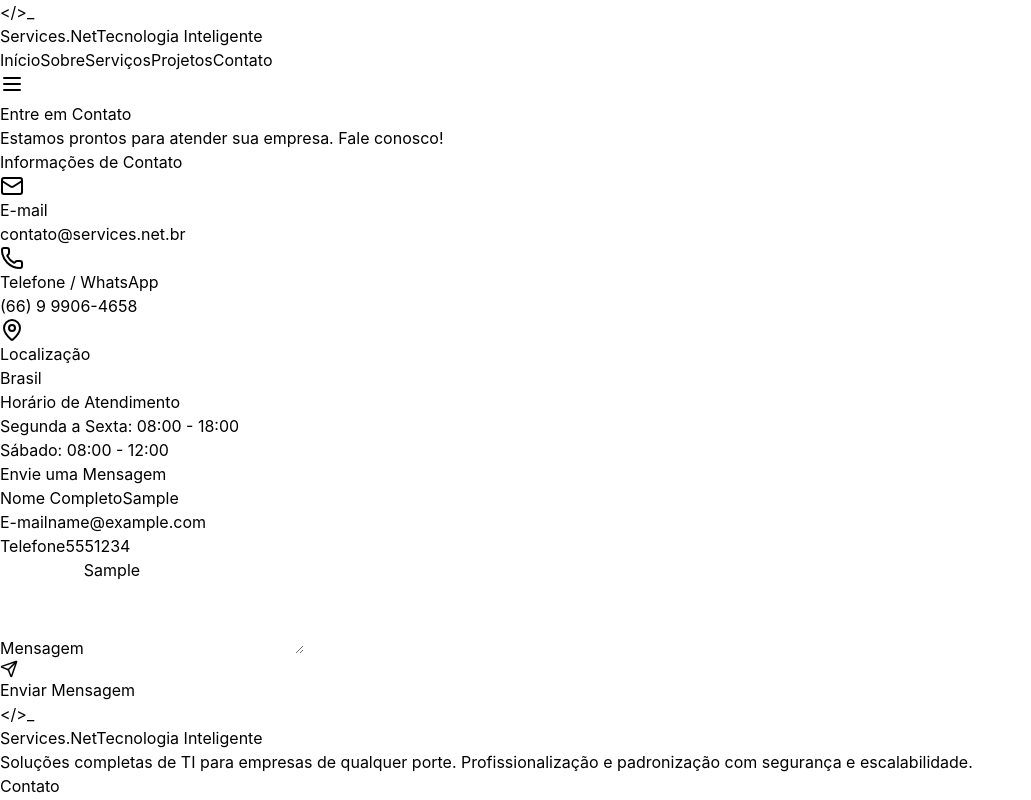
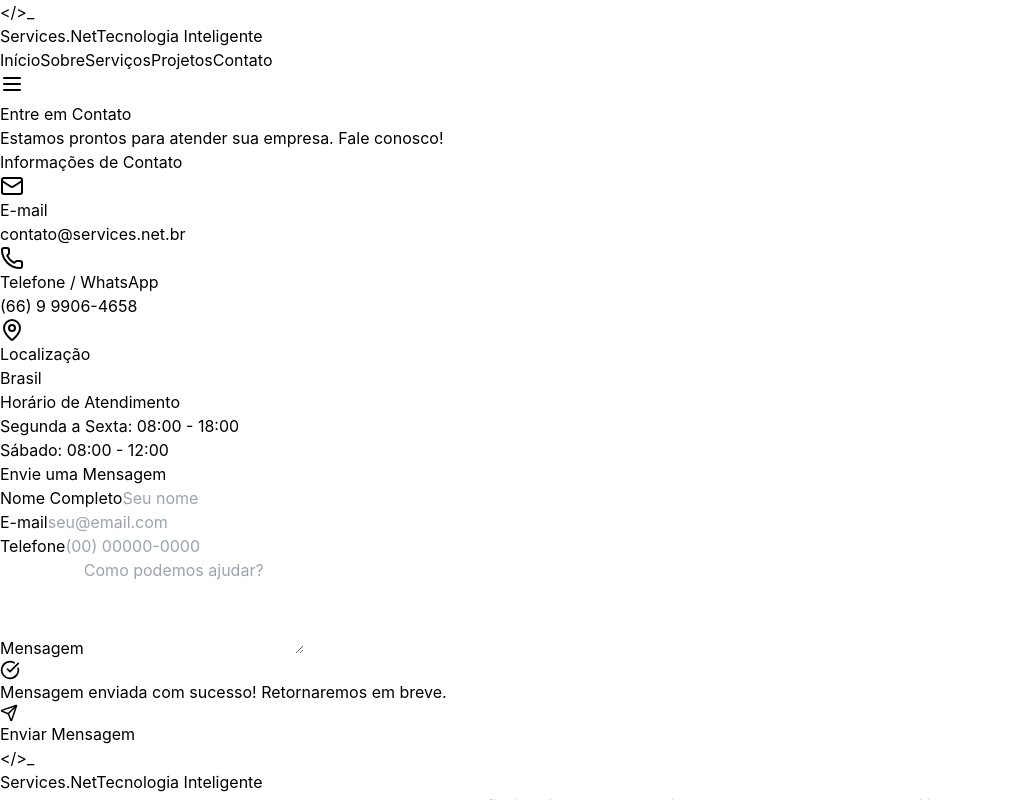
Before and after one commit to NZ-247/WebSite-ServicesNET, a React (Vite) app: page /contato in a window 1280 px wide. Both pictures are taken after typing "Sample", "name@example.com", "5551234", "Sample" into the empty fields and a click on the button "Enviar Mensagem". Shown: the top 800 px of the page, without its empty margins (0-1031 px from the left). Built offline with nearby package versions, Linux system fonts and the light colour scheme.

Commit message:
Adicionado funcionalidade de envio de formulário

```diff
--- a/package.json
+++ b/package.json
@@ -11,7 +11,7 @@
     "preview": "vite preview"
   },
   "dependencies": {
-    "@lumi.new/sdk": "0.2.1",
+    "@emailjs/browser": "^4.3.3",
     "framer-motion": "12.23.11",
     "lucide-react": "0.540.0",
     "react": "18.3.1",
--- a/src/pages/Contato.tsx
+++ b/src/pages/Contato.tsx
@@ -1,17 +1,44 @@
-import React from "react"
-import {Mail, Phone, MapPin, Send} from 'lucide-react'
+import React, { useRef, useState } from "react"
+import {Mail, Phone, MapPin, Send, CheckCircle, AlertCircle} from 'lucide-react'
+import emailjs from '@emailjs/browser'
 import Header from "../components/Header"
 import Footer from "../components/Footer"
 
 /**
  * Contato Page - Formulário e Informações de Contato
  * EDITÁVEL: Modifique informações de contato e formulário
+ *
+ * CONFIGURAÇÃO EMAILJS:
+ * 1. Obtenha sua Public Key em: https://dashboard.emailjs.com/admin/account
+ * 2. Substitua "YOUR_PUBLIC_KEY_HERE" abaixo pela sua chave
  */
 const Contato: React.FC = () => {
-  const handleSubmit = (e: React.FormEvent) => {
+  const formRef = useRef<HTMLFormElement>(null)
+  const [isSubmitting, setIsSubmitting] = useState(false)
+  const [submitStatus, setSubmitStatus] = useState<'idle' | 'success' | 'error'>('idle')
+
+  const handleSubmit = async (e: React.FormEvent) => {
     e.preventDefault()
-    // EDITÁVEL: Adicione lógica de envio de formulário aqui
-    alert("Formulário enviado! Em breve entraremos em contato.")
+    setIsSubmitting(true)
+    setSubmitStatus('idle')
+
+    try {
+      // EDITÁVEL: Substitua "YOUR_PUBLIC_KEY_HERE" pela sua Public Key do EmailJS
+      await emailjs.sendForm(
+        'service_ph98cku',      // Service ID (SMTP server)
+        'template_89ss8kl',     // Template ID (Contact Us)
+        formRef.current!,
+        'K79p6eQqic_O5nuLb'  // ⚠️ SUBSTITUA PELA SUA PUBLIC KEY
+      )
+
+      setSubmitStatus('success')
+      formRef.current?.reset()
+    } catch (error) {
+      console.error('Erro ao enviar email:', error)
+      setSubmitStatus('error')
+    } finally {
+      setIsSubmitting(false)
+    }
   }
 
   return (
@@ -102,7 +129,7 @@ const Contato: React.FC = () => {
                 Envie uma Mensagem
               </h2>
 
-              <form onSubmit={handleSubmit} className="space-y-4">
+              <form ref={formRef} onSubmit={handleSubmit} className="space-y-4">
                 {/* Nome */}
                 <div>
                   <label className="block text-sm font-medium text-gray-300 mb-2">
@@ -110,8 +137,10 @@ const Contato: React.FC = () => {
                   </label>
                   <input
                     type="text"
+                    name="user_name"
                     required
-                    className="w-full px-4 py-3 bg-black/50 border border-gray-700 rounded-lg text-white focus:outline-none focus:border-blue-500 transition-colors"
+                    disabled={isSubmitting}
+                    className="w-full px-4 py-3 bg-black/50 border border-gray-700 rounded-lg text-white focus:outline-none focus:border-blue-500 transition-colors disabled:opacity-50"
                     placeholder="Seu nome"
                   />
                 </div>
@@ -123,8 +152,10 @@ const Contato: React.FC = () => {
                   </label>
                   <input
                     type="email"
+                    name="user_email"
                     required
-                    className="w-full px-4 py-3 bg-black/50 border border-gray-700 rounded-lg text-white focus:outline-none focus:border-blue-500 transition-colors"
+                    disabled={isSubmitting}
+                    className="w-full px-4 py-3 bg-black/50 border border-gray-700 rounded-lg text-white focus:outline-none focus:border-blue-500 transition-colors disabled:opacity-50"
                     placeholder="seu@email.com"
                   />
                 </div>
@@ -136,7 +167,9 @@ const Contato: React.FC = () => {
                   </label>
                   <input
                     type="tel"
-                    className="w-full px-4 py-3 bg-black/50 border border-gray-700 rounded-lg text-white focus:outline-none focus:border-blue-500 transition-colors"
+                    name="user_phone"
+                    disabled={isSubmitting}
+                    className="w-full px-4 py-3 bg-black/50 border border-gray-700 rounded-lg text-white focus:outline-none focus:border-blue-500 transition-colors disabled:opacity-50"
                     placeholder="(00) 00000-0000"
                   />
                 </div>
@@ -147,20 +180,38 @@ const Contato: React.FC = () => {
                     Mensagem
                   </label>
                   <textarea
+                    name="message"
                     required
                     rows={4}
-                    className="w-full px-4 py-3 bg-black/50 border border-gray-700 rounded-lg text-white focus:outline-none focus:border-blue-500 transition-colors resize-none"
+                    disabled={isSubmitting}
+                    className="w-full px-4 py-3 bg-black/50 border border-gray-700 rounded-lg text-white focus:outline-none focus:border-blue-500 transition-colors resize-none disabled:opacity-50"
                     placeholder="Como podemos ajudar?"
                   />
                 </div>
 
+                {/* Mensagens de Status */}
+                {submitStatus === 'success' && (
+                  <div className="flex items-center gap-2 p-4 bg-green-900/20 border border-green-700 rounded-lg text-green-400">
+                    <CheckCircle size={20} />
+                    <span>Mensagem enviada com sucesso! Retornaremos em breve.</span>
+                  </div>
+                )}
+
+                {submitStatus === 'error' && (
+                  <div className="flex items-center gap-2 p-4 bg-red-900/20 border border-red-700 rounded-lg text-red-400">
+                    <AlertCircle size={20} />
+                    <span>Erro ao enviar mensagem. Tente novamente ou entre em contato pelo WhatsApp.</span>
+                  </div>
+                )}
+
                 {/* Botão */}
                 <button
                   type="submit"
-                  className="w-full flex items-center justify-center gap-2 px-6 py-3 bg-blue-600 text-white font-semibold rounded-lg hover:bg-blue-700 transition-all hover:scale-105"
+                  disabled={isSubmitting}
+                  className="w-full flex items-center justify-center gap-2 px-6 py-3 bg-blue-600 text-white font-semibold rounded-lg hover:bg-blue-700 transition-all hover:scale-105 disabled:opacity-50 disabled:cursor-not-allowed disabled:hover:scale-100"
                 >
-                  <Send size={18} />
-                  Enviar Mensagem
+                  <Send size={18} className={isSubmitting ? "animate-pulse" : ""} />
+                  {isSubmitting ? "Enviando..." : "Enviar Mensagem"}
                 </button>
               </form>
             </div>
```
